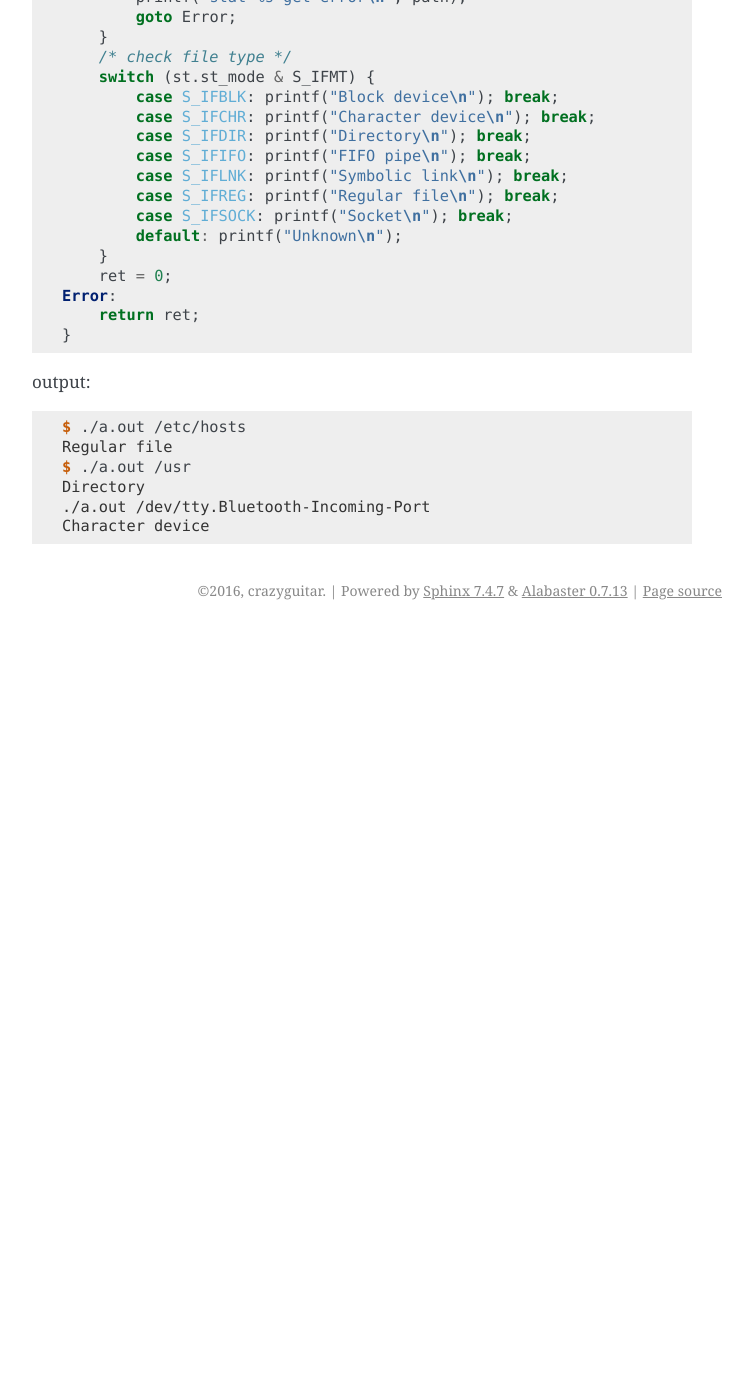
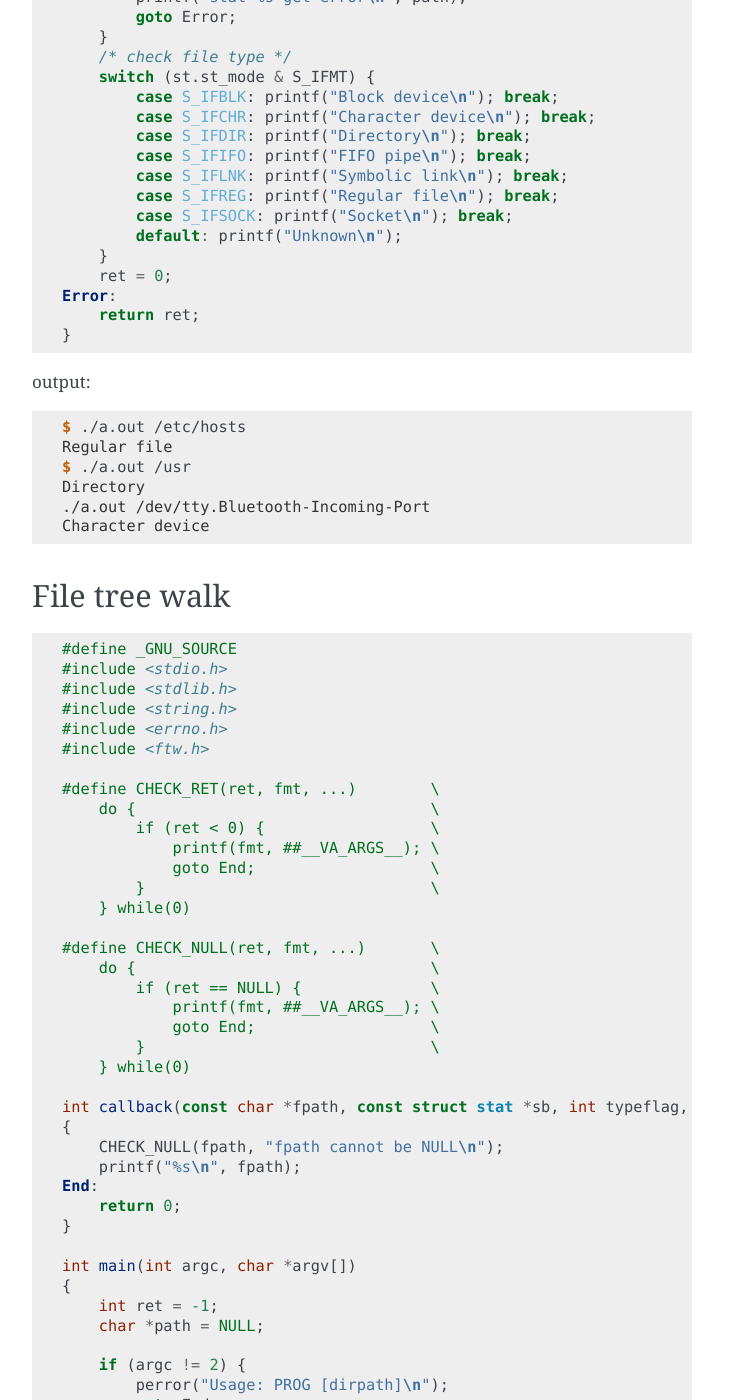
Before and after one commit to emcute0319/cppcheatsheet, a Sphinx documentation site: the page built from docs/notes/c_file.rst, in a window 1280 px wide and 1400 px high, scrolled down 7643 px. Shown: the whole window, without its empty margins (388-1141 px from the left). Built offline with Sphinx 7.4.7, drawn with Linux system fonts in a browser that asks for light colours; before the commit the page ends 8273 px from its top, so only the background shows below that; some of the changed text lies outside the part shown.

Commit message:
Add nftw usage example :rocket:

```diff
--- a/docs/notes/c_file.rst
+++ b/docs/notes/c_file.rst
@@ -426,3 +426,67 @@
     Directory
     ./a.out /dev/tty.Bluetooth-Incoming-Port
     Character device
+
+
+File tree walk
+---------------
+
+.. code-block:: c
+
+    #define _GNU_SOURCE
+    #include <stdio.h>
+    #include <stdlib.h>
+    #include <string.h>
+    #include <errno.h>
+    #include <ftw.h>
+
+    #define CHECK_RET(ret, fmt, ...)        \
+        do {                                \
+            if (ret < 0) {                  \
+                printf(fmt, ##__VA_ARGS__); \
+                goto End;                   \
+            }                               \
+        } while(0)
+
+    #define CHECK_NULL(ret, fmt, ...)       \
+        do {                                \
+            if (ret == NULL) {              \
+                printf(fmt, ##__VA_ARGS__); \
+                goto End;                   \
+            }                               \
+        } while(0)
+
+    int callback(const char *fpath, const struct stat *sb, int typeflag, struct FTW *ftwbuf)
+    {
+        CHECK_NULL(fpath, "fpath cannot be NULL\n");
+        printf("%s\n", fpath);
+    End:
+        return 0;
+    }
+
+    int main(int argc, char *argv[])
+    {
+        int ret = -1;
+        char *path = NULL;
+
+        if (argc != 2) {
+            perror("Usage: PROG [dirpath]\n");
+            goto End;
+        }
+
+        path = argv[1];
+        ret = nftw(path, callback, 64, FTW_DEPTH | FTW_PHYS);
+        CHECK_RET(ret, "nftw(%s) fail. [%s]", path, strerror(errno));
+    End:
+        return ret;
+    }
+
+output:
+
+.. code-block:: console
+
+    $ gcc tree_walk.c
+    $ ./a.out .
+    ./tree_walk.c
+    ./a.out
+    .
```
